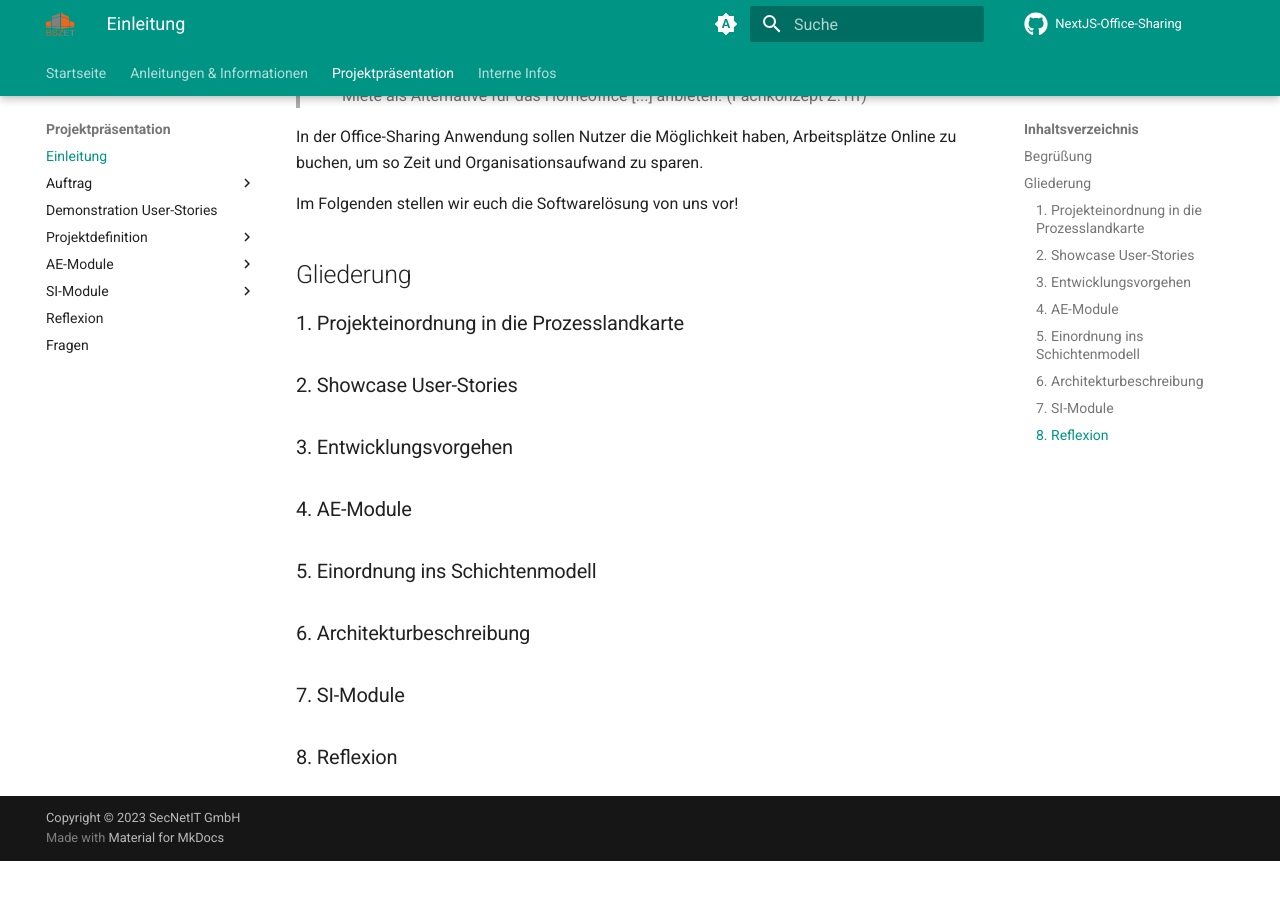
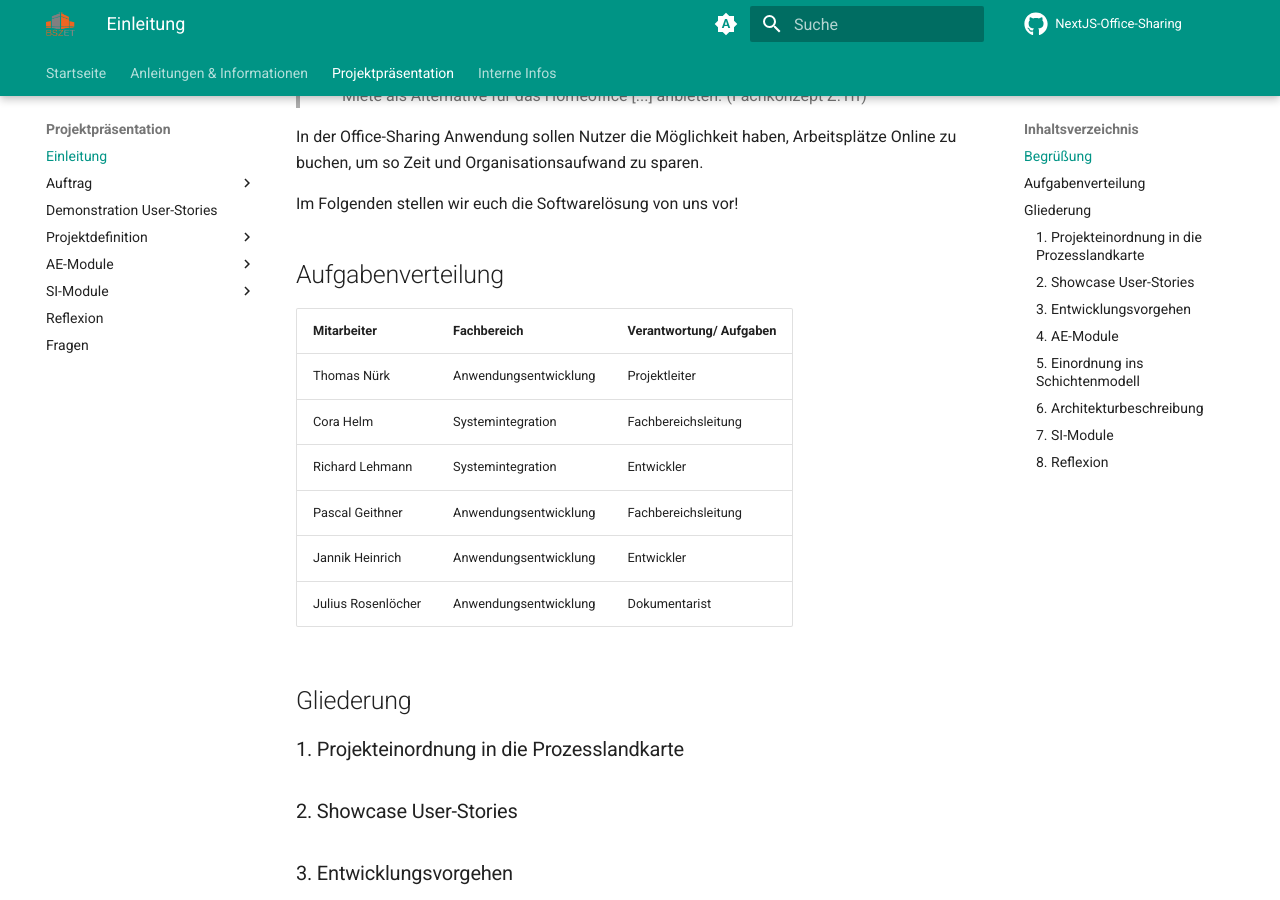
Before and after one commit to gz-bad-erzland-p2/Dokumentation, an MkDocs documentation site: the page built from docs/vortrag/01_Einleitung.md, in a window 1280 px wide and 900 px high, scrolled down 356 px. Built offline with MkDocs 1.6.1 and Material for MkDocs 9.7.7, drawn with Linux system fonts in a browser that asks for light colours; comment, search, counter and statistics services are not loaded; before the commit the page ends 1217 px from its top, so only the background shows below that.

Commit message:
Add Aufgabenverteilung

```diff
--- a/docs/vortrag/01_Einleitung.md
+++ b/docs/vortrag/01_Einleitung.md
@@ -2,6 +2,8 @@
 ## Begrüßung
 
 :fontawesome-solid-circle-exclamation: Es wird Zeit für die Digitalisierung!
+
+
 
 Im Zuge der Digitalisierung des Gemeindezentrums Bad Erzland hat unsere Firma Profi-SecNetIT GmbH den Auftrag erhalten ein Office-Sharing System zu entwerfen und in Betrieb zu nehmen.
 
@@ -10,6 +12,18 @@ Im Zuge der Digitalisierung des Gemeindezentrums Bad Erzland hat unsere Firma Pr
 In der Office-Sharing Anwendung sollen Nutzer die Möglichkeit haben, Arbeitsplätze Online zu buchen, um so Zeit und Organisationsaufwand zu sparen.
 
 Im Folgenden stellen wir euch die Softwarelösung von uns vor!
+
+## Aufgabenverteilung
+
+| Mitarbeiter        | Fachbereich           | Verantwortung/ Aufgaben |
+|--------------------|-----------------------|-------------------------|
+| Thomas Nürk        | Anwendungsentwicklung | Projektleiter           |
+| Cora Helm          | Systemintegration     | Fachbereichsleitung     |
+| Richard Lehmann    | Systemintegration     | Entwickler              |
+| Pascal Geithner    | Anwendungsentwicklung | Fachbereichsleitung     |
+| Jannik Heinrich    | Anwendungsentwicklung | Entwickler              |
+| Julius Rosenlöcher | Anwendungsentwicklung | Dokumentarist           |
+
 
 ## Gliederung
 
```
